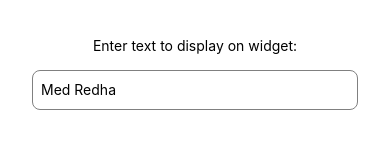
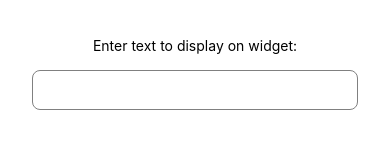
Before and after one commit to MedRedha/RN-Widget-Template, a React Native app: screen / in a window 390 px wide. Shown: the part 349-498 px from the top of the page. Built offline with nearby package versions, Linux system fonts and the light colour scheme.

Commit message:
😎  full implementation of the Small size widget

```diff
--- a/App.tsx
+++ b/App.tsx
@@ -31,7 +31,6 @@ const RedhaWidget = () => {
         value={inputText}
         returnKeyType='send'
         onEndEditing={handleSubmit}
-        placeholder='Med Redha'
       />
     </View>
   );
--- a/package.json
+++ b/package.json
@@ -10,7 +10,7 @@
   "scripts": {
     "clean": "watchman watch-del-all && watchman watch ./ && rm -rf /Users/MedRedha/Library/Developer/Xcode/DerivedData/ && xcrun simctl erase all && (cd ios && xcodebuild -alltargets clean) && defaults write com.apple.CoreSimulator.IndigoFramebufferServices FramebufferRendererHint 3",
     "start": "watchman watch-del-all && watchman watch ./ && npx react-native start --reset-cache",
-    "ios": "(cd ios && xcodebuild -alltargets clean) && npx react-native run-ios --simulator=\"iPhone Redha\"",
+    "ios": "(cd ios && xcodebuild -alltargets clean) && npx react-native run-ios --simulator=\"iPhone 12 Pro\"",
     "android": "npx react-native run-android --variant=devDebug",
     "pod": "npx pod-install",
     "pod update": "(cd ios && pod repo update)",
```
Also changed, not shown: 4 other files (tests, documents, lock files or other folders).
